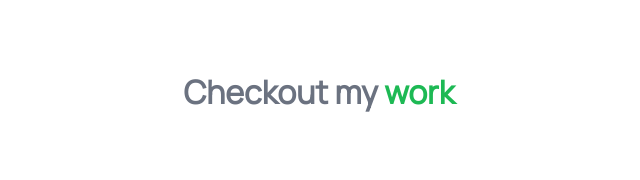
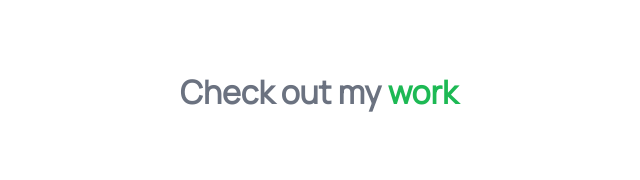
Before and after one commit to Manvendra5/manvendrasingh-site, a plain HTML site: page projects.html in a window 1280 px wide. Shown: the part 153-333 px from the top of the page, 321-961 px from the left. Drawn offline with Linux system fonts and the light colour scheme.

Commit message:
Change heading

```diff
--- a/projects.html
+++ b/projects.html
@@ -27,7 +27,7 @@
   </nav>
 
   <header class="hero">
-    <h1 class="hero-heading">Checkout my <span>work</span></h1>
+    <h1 class="hero-heading">Check out my <span>work</span></h1>
   </header>
 
   <ul class="list-non-bullet">
```
